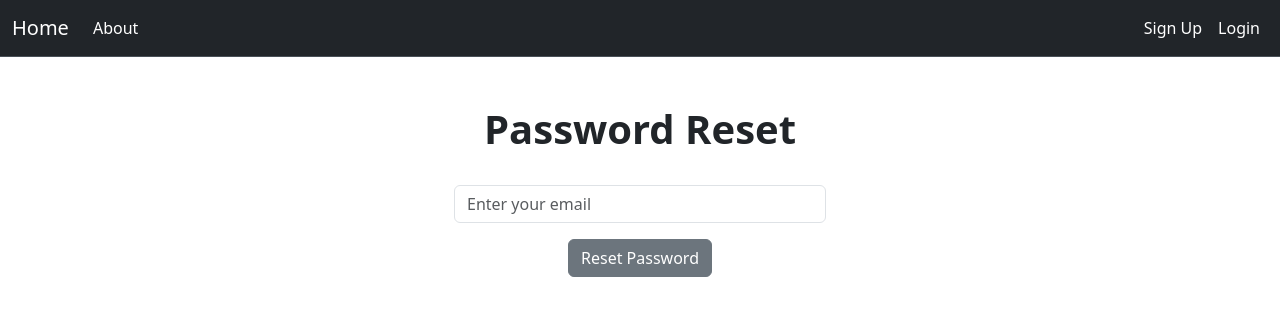
After one commit to Fahad-Habib/Django-DRF-Boilerplate, a Django app: page /user/password/reset/ in a window 1280 px wide. The commit adds this page. Shown: the top 316 px of the page. Run offline with Django 4.2, Linux system fonts and the light colour scheme.

Commit message:
Reset Pssword

```diff
--- /dev/null
+++ b/users/passwords/__init__.py
@@ -0,0 +1 @@
+"""Passwords app."""
--- /dev/null
+++ b/users/passwords/forms.py
@@ -0,0 +1,37 @@
+"""Forms of the passwords app."""
+
+from django.contrib.auth.forms import PasswordResetForm, SetPasswordForm
+
+PLACE_HOLDERS = {
+    'email': 'Enter your email',
+    'new_password1': 'New Password',
+    'new_password2': 'Confirm Password'
+}
+
+
+class CustomPasswordResetForm(PasswordResetForm):
+    """Customize Password Reset Form."""
+
+    def __init__(self, *args, **kwargs):
+        """Add styling to the fields."""
+        super().__init__(*args, **kwargs)
+
+        for field in self.fields:
+            self.fields[field].widget.attrs['class'] = 'form-control'
+            self.fields[field].widget.attrs['placeholder'] = PLACE_HOLDERS[field]
+            self.fields[field].label = ''
+            self.fields[field].help_text = None
+
+
+class CustomSetPasswordForm(SetPasswordForm):
+    """Customize Set Password Form."""
+
+    def __init__(self, *args, **kwargs):
+        """Add styling to the fields."""
+        super().__init__(*args, **kwargs)
+
+        for field in self.fields:
+            self.fields[field].widget.attrs['class'] = 'form-control'
+            self.fields[field].widget.attrs['placeholder'] = PLACE_HOLDERS[field]
+            self.fields[field].label = ''
+            self.fields[field].help_text = None
--- /dev/null
+++ b/users/passwords/templates/reset_password.html
@@ -0,0 +1,18 @@
+{% extends 'base.html' %}
+
+{% block content %}
+
+<div class="container">
+    <div class="col-md-4 offset-md-4 text-center">
+        <br/>
+        <h1><strong>Password Reset</strong></h1>
+        <br/>
+        <form method="post">
+            {% csrf_token %}
+            {{ form.as_p }}
+            <button type="submit" class="btn btn-secondary">Reset Password</button>
+        </form>
+    </div>
+</div>
+
+{% endblock %}
--- /dev/null
+++ b/users/passwords/urls.py
@@ -0,0 +1,15 @@
+"""URLs of the passwords app."""
+
+from django.urls import path
+
+from users.passwords.views import (CustomPasswordResetCompleteView,
+                                   CustomPasswordResetConfirmView,
+                                   CustomPasswordResetDoneView,
+                                   CustomPasswordResetView)
+
+urlpatterns = [
+    path('reset/', CustomPasswordResetView.as_view(), name='reset_password'),
+    path('reset/sent/', CustomPasswordResetDoneView.as_view(), name='password_reset_done'),
+    path('reset/<uidb64>/<token>/', CustomPasswordResetConfirmView.as_view(), name='password_reset_confirm'),
+    path('reset/complete/', CustomPasswordResetCompleteView.as_view(), name='password_reset_complete'),
+]
--- /dev/null
+++ b/users/passwords/views.py
@@ -0,0 +1,35 @@
+"""Views of the passwords app."""
+
+from django.contrib.auth.views import (PasswordResetCompleteView,
+                                       PasswordResetConfirmView,
+                                       PasswordResetDoneView,
+                                       PasswordResetView)
+
+from users.passwords.forms import (CustomPasswordResetForm,
+                                   CustomSetPasswordForm)
+
+
+class CustomPasswordResetView(PasswordResetView):
+    """Customize Password Reset View."""
+
+    form_class = CustomPasswordResetForm
+    template_name = 'reset_password.html'
+
+
+class CustomPasswordResetDoneView(PasswordResetDoneView):
+    """Customize Password Reset Done View."""
+
+    template_name = 'password_reset_done.html'
+
+
+class CustomPasswordResetConfirmView(PasswordResetConfirmView):
+    """Customize Password Reset Confirm View."""
+
+    template_name = 'password_reset_confirm.html'
+    form_class = CustomSetPasswordForm
+
+
+class CustomPasswordResetCompleteView(PasswordResetCompleteView):
+    """Customize Password Reset Complete View."""
+
+    template_name = 'password_reset_complete.html'
--- a/users/templates/login.html
+++ b/users/templates/login.html
@@ -14,6 +14,9 @@
         <form method="post" action="{% url 'login' %}">
             {% csrf_token %}
             {{ form.as_p }}
+            <div style="text-align: left; margin-left: 5px; margin-bottom: 5px;">
+                <a href="{% url 'reset_password' %}"> Forgot Password? </a>
+            </div>
             <button type="submit" class="btn btn-secondary">Login</button>
         </form>
         <div style="display: flex; align-items: center; text-align: center; margin: 15px 0">
--- a/users/urls.py
+++ b/users/urls.py
@@ -6,6 +6,7 @@ from users.views import UserLoginView, UserLogoutView, UserSignupView
 
 urlpatterns = [
     path('accounts/', include('allauth.urls')),
+    path('password/', include('users.passwords.urls')),
 
     path('', UserSignupView.as_view(), name='home'),  # Home View to be created later
     path('login/', UserLoginView.as_view(), name='login'),
--- a/users/views.py
+++ b/users/views.py
@@ -19,6 +19,7 @@ class UserLoginView(OnlyUnauthenticatedMixin, SuccessMessageMixin, LoginView):
     success_message = 'Logged in successfully!'
 
     def get_success_url(self):
+        """Return success url."""
         return reverse_lazy('home')
 
 
@@ -37,4 +38,5 @@ class UserLogoutView(LoginRequiredMixin, SuccessMessageMixin, LogoutView):
     success_message = 'You have been logged out.'
 
     def get_success_url(self):
+        """Return success url."""
         return reverse_lazy('home')
```
Also changed, not shown: boilerplate/settings.py (+8 -0 lines), users/passwords/templates/password_reset_complete.html (added, +9 -0 lines), users/passwords/templates/password_reset_confirm.html (added, +18 -0 lines), users/passwords/templates/password_reset_done.html (added, +13 -0 lines), 1 other file.
